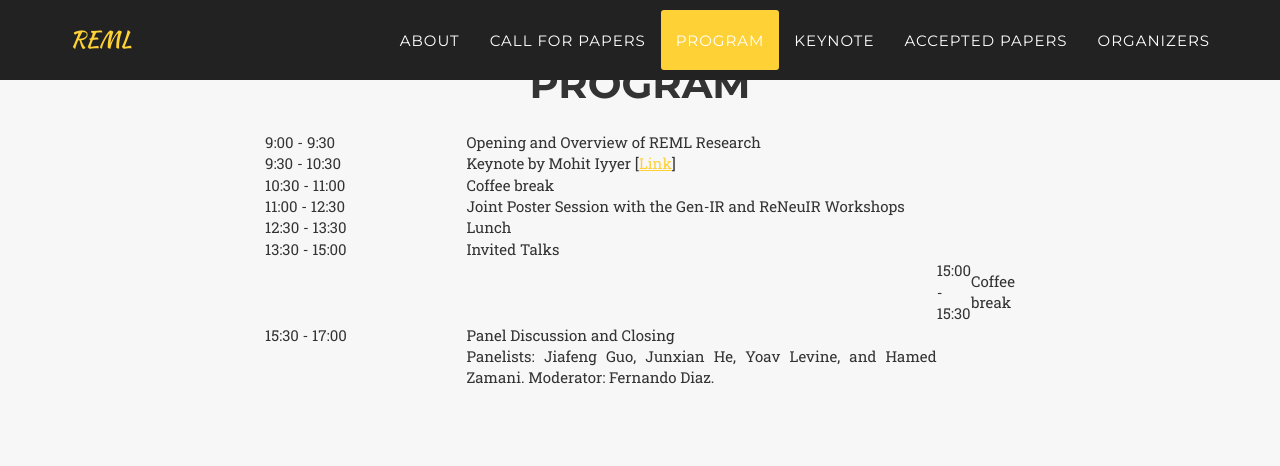
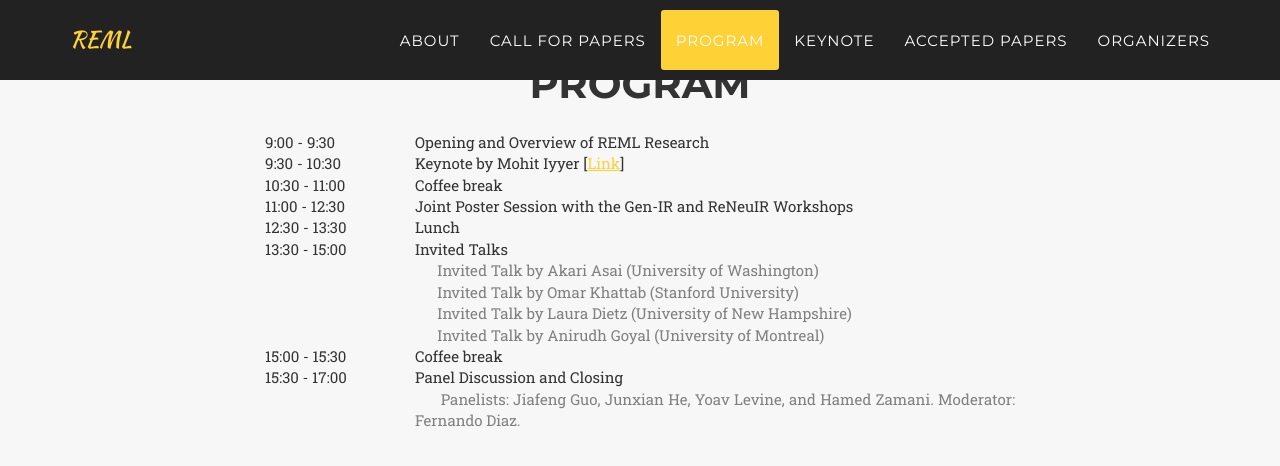
Before and after one commit to reml-workshop/reml-workshop.github.io, a Jekyll site: the page built from index.html, in a window 1280 px wide and 900 px high, scrolled down 3972 px, cut to the strip 0-665 px from the top of the window. Shown: the top 466 px of the strip. Built offline with Jekyll 4.4.1, drawn with Linux system fonts in a browser that asks for light colours; some web fonts are replaced.

Commit message:
Update program.html

```diff
--- a/_includes/program.html
+++ b/_includes/program.html
@@ -33,20 +33,20 @@
 								    <td width="80%">Invited Talks</td>
 								  </tr>
 								  <tr>
-								    <td width="30%"></td>
-								    <td width="70%" color="gray>Invited Talk by Akari Asai (University of Washington)</td>
+								    <td width="20%"></td>
+								    <td width="80%" style="color:grey">&nbsp;&nbsp;&nbsp;&nbsp;&nbsp; Invited Talk by Akari Asai (University of Washington)</td>
 								  </tr>
 								  <tr>
-								    <td width="30%"></td>
-								    <td width="70%" color="gray>Invited Talk by Omar Khattab (Stanford University)</td>
+								    <td width="20%"></td>
+								    <td width="80%" style="color:grey">&nbsp;&nbsp;&nbsp;&nbsp;&nbsp; Invited Talk by Omar Khattab (Stanford University)</td>
 								  </tr>
 								  <tr>
-								    <td width="30%"></td>
-								    <td width="70%" color="gray>Invited Talk by Laura Dietz (University of New Hampshire)</td>
+								    <td width="20%"></td>
+								    <td width="80%" style="color:grey">&nbsp;&nbsp;&nbsp;&nbsp;&nbsp; Invited Talk by Laura Dietz (University of New Hampshire)</td>
 								  </tr>
 								  <tr>
-								    <td width="30%"></td>
-								    <td width="70%" color="gray>Invited Talk by Anirudh Goyal (University of Montreal)</td>
+								    <td width="20%"></td>
+								    <td width="80%" style="color:grey">&nbsp;&nbsp;&nbsp;&nbsp;&nbsp; Invited Talk by Anirudh Goyal (University of Montreal)</td>
 								  </tr>
 								  <tr>
 								    <td width="20%">15:00 - 15:30</td>
@@ -57,8 +57,8 @@
 								    <td width="80%">Panel Discussion and Closing</td>
 								  </tr>
 								  <tr>
-								    <td width="30%"></td>
-								    <td width="70%" color="gray">Panelists: Jiafeng Guo, Junxian He, Yoav Levine, and Hamed Zamani. Moderator: Fernando Diaz.</td>
+								    <td width="20%"></td>
+								    <td width="80%" style="color:grey">&nbsp;&nbsp;&nbsp;&nbsp;&nbsp; Panelists: Jiafeng Guo, Junxian He, Yoav Levine, and Hamed Zamani. Moderator: Fernando Diaz.</td>
 								  </tr>
 								</table>
 
```
